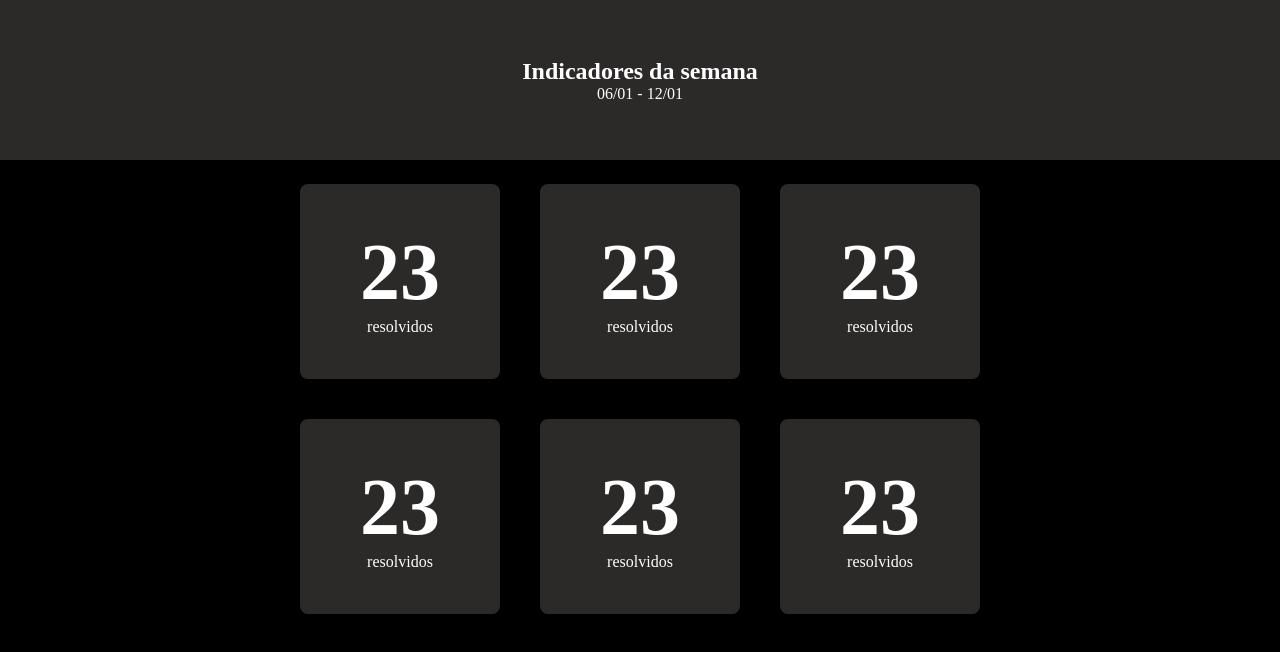
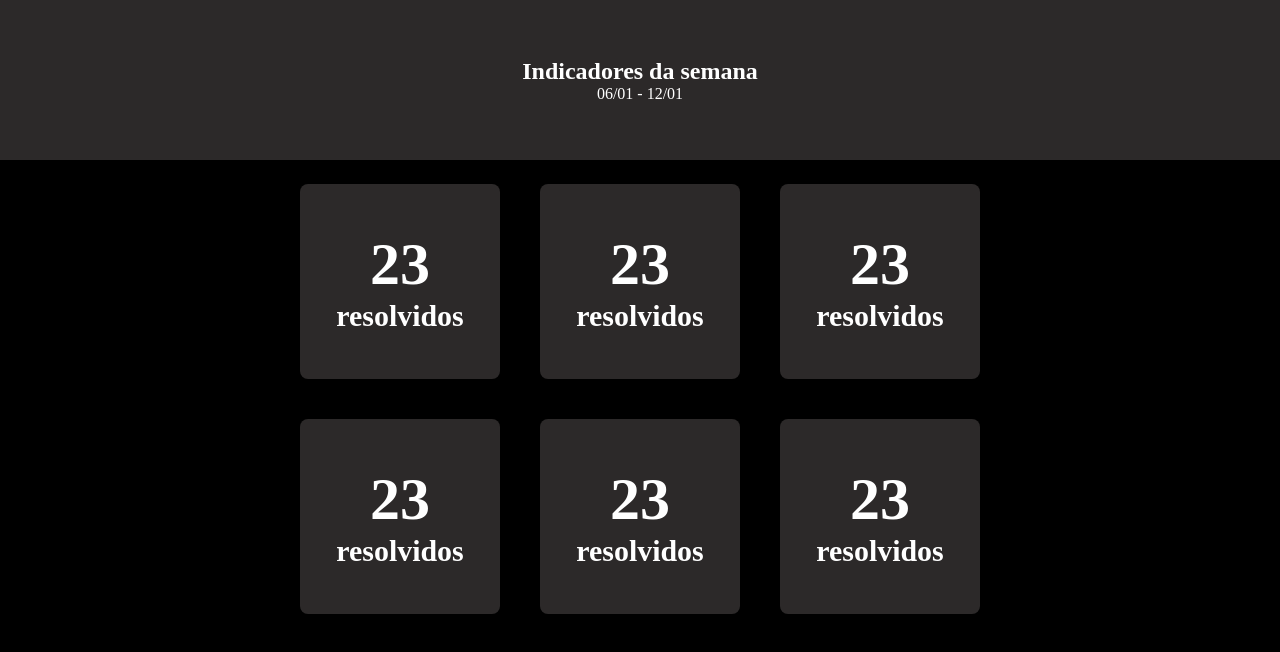
Before and after one commit to Lorenalgm/zendesk, a React (Create React App) app in the folder web/: page /dashboard in a window 1280 px wide. Shown: the top 652 px of the page. Built offline with nearby package versions, Linux system fonts and the light colour scheme; the HTML template or start-up script is replaced by a standard one.

Commit message:
finalizado ajustes em estilizaçao de componente de card

```diff
--- a/web/src/Components/IndicatorCard/index.js
+++ b/web/src/Components/IndicatorCard/index.js
@@ -5,8 +5,8 @@ import './style.css'
 function IndicatorCard (props){
     return (
         <div className="indicator-card">
-                <h1>{props.number}</h1>
-                <span>{props.text}</span>
+                <h1 className={props.color}>{props.number}</h1>
+                <p className={props.color}>{props.text}</p>
         </div>
     );
 }
--- a/web/src/Components/IndicatorCard/style.css
+++ b/web/src/Components/IndicatorCard/style.css
@@ -8,13 +8,17 @@
     flex-direction: column;
     justify-content: center;
     align-items: center;
-
     transition: 200ms;
 
 }
 
 .indicator-card h1 {
-    font-size: 5rem;
+    font-size: 3.75rem;
+}
+
+.indicator-card p{
+    font-size: 1.87rem;
+    font-weight: 700;
 }
 
 .indicator-card:hover{
```
